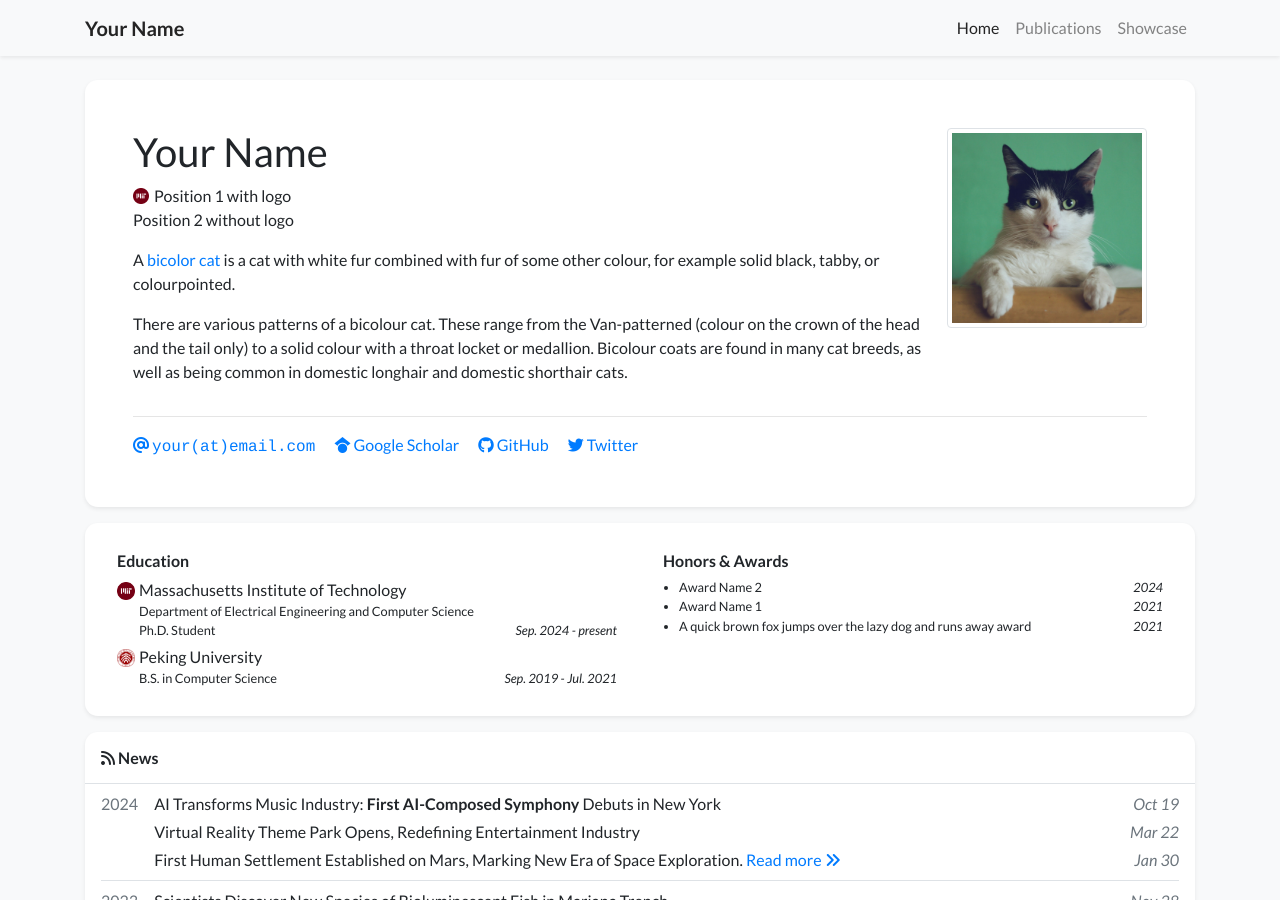
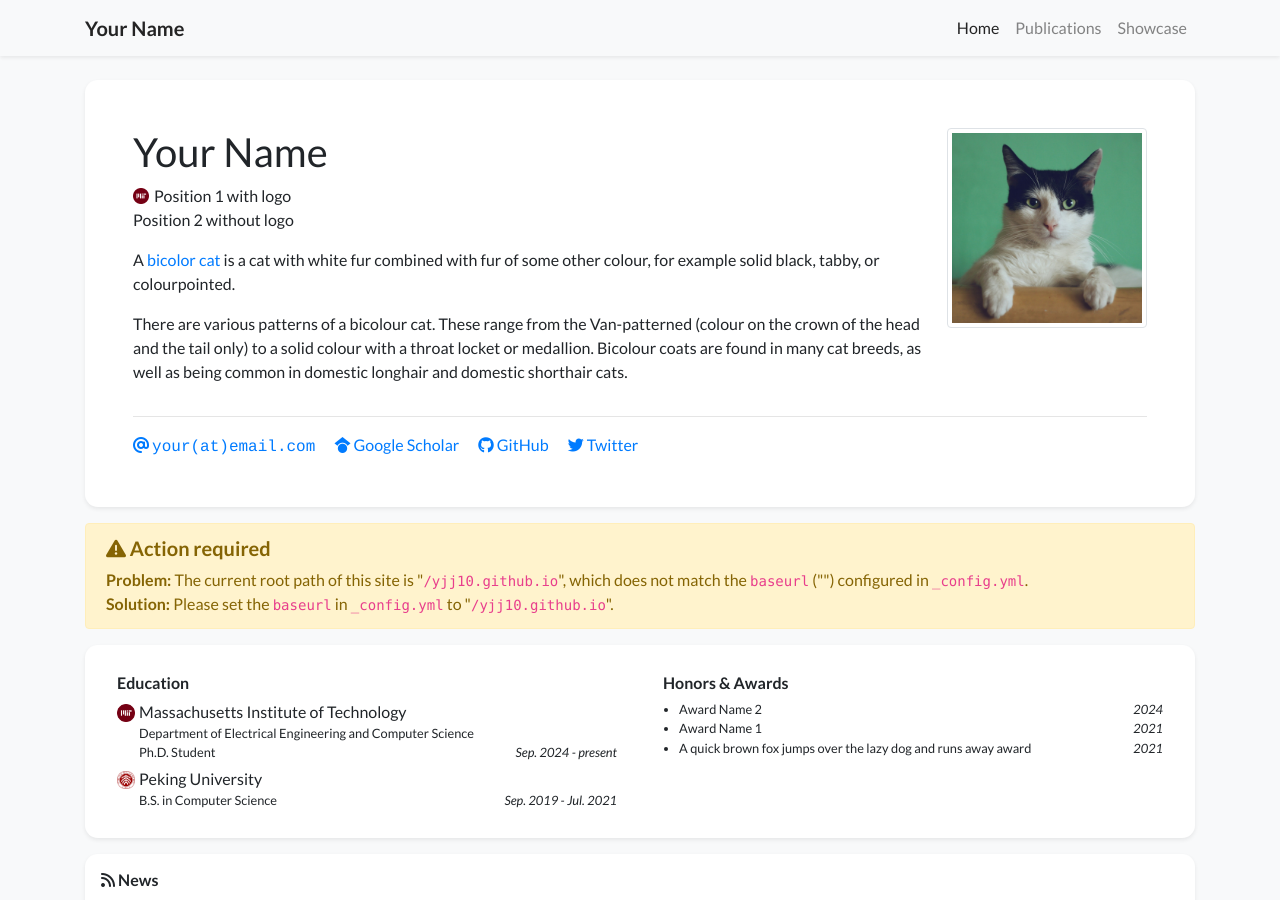
Before and after one commit to yjj10/yjj10.github.io, a Jekyll site: the page built from index.html, in a window 1280 px wide and 900 px high. Built offline with Jekyll 4.4.1, drawn with Linux system fonts in a browser that asks for light colours; nearby versions of some CDN libraries; a style sheet for code colours, icons or effects is not loaded; some of the changed lines change nothing that is shown.

Commit message:
_config.yml

```diff
--- a/_config.yml
+++ b/_config.yml
@@ -13,7 +13,7 @@
 # you will see them accessed via {{ site.title }}, {{ site.email }}, and so on.
 # You can create any custom variable you would like, and they will be accessible
 # in the templates via {{ site.myvariable }}.
-baseurl: "/academic-homepage" # the subpath of your site, e.g. /blog
+baseurl: "" # the subpath of your site, e.g. /blog
 
 # Build settings
 markdown: kramdown
@@ -32,7 +32,7 @@
 #   - vendor/gems/
 #   - vendor/ruby/
 
-# timezone: Asia/Shanghai
+timezone: Europe/London
 
 collections:
   - publications
```
